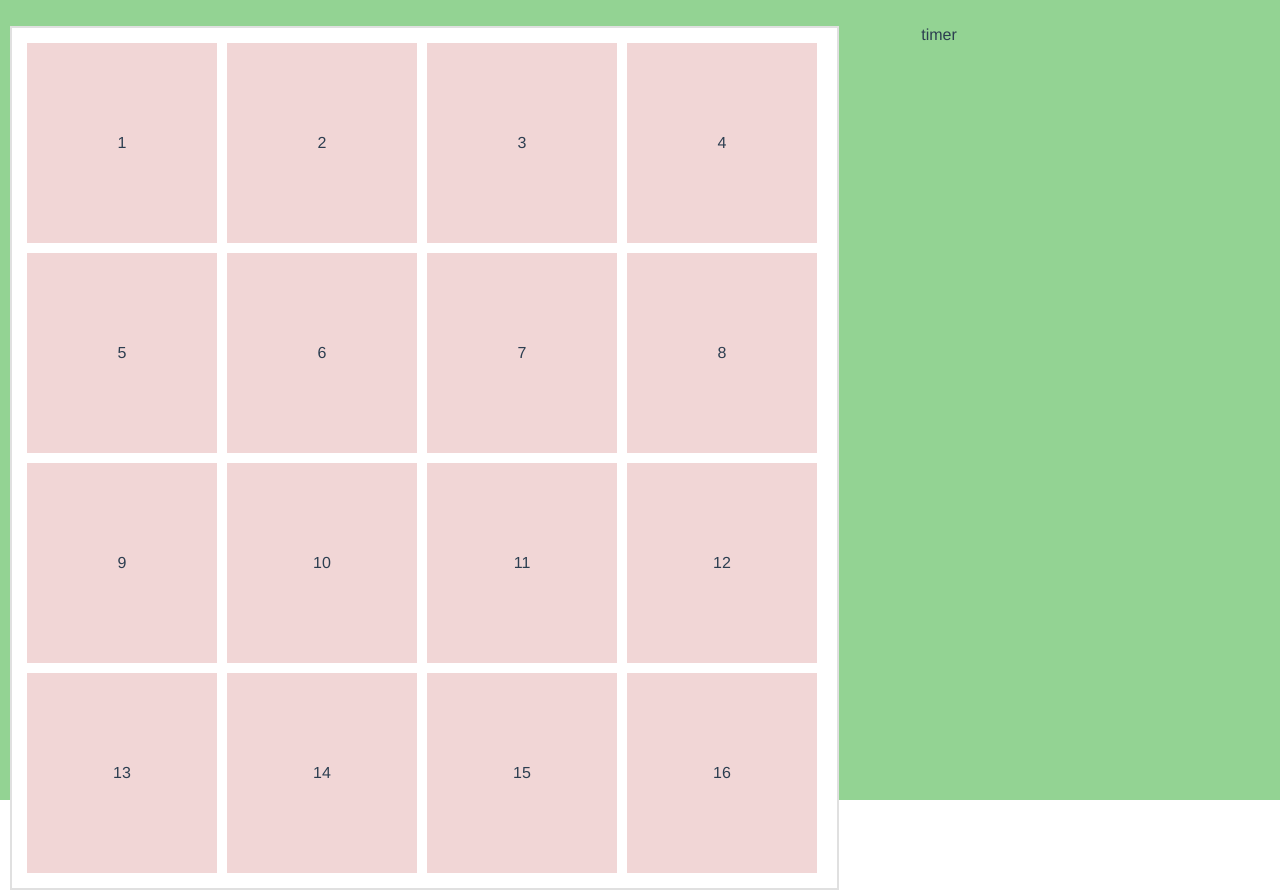
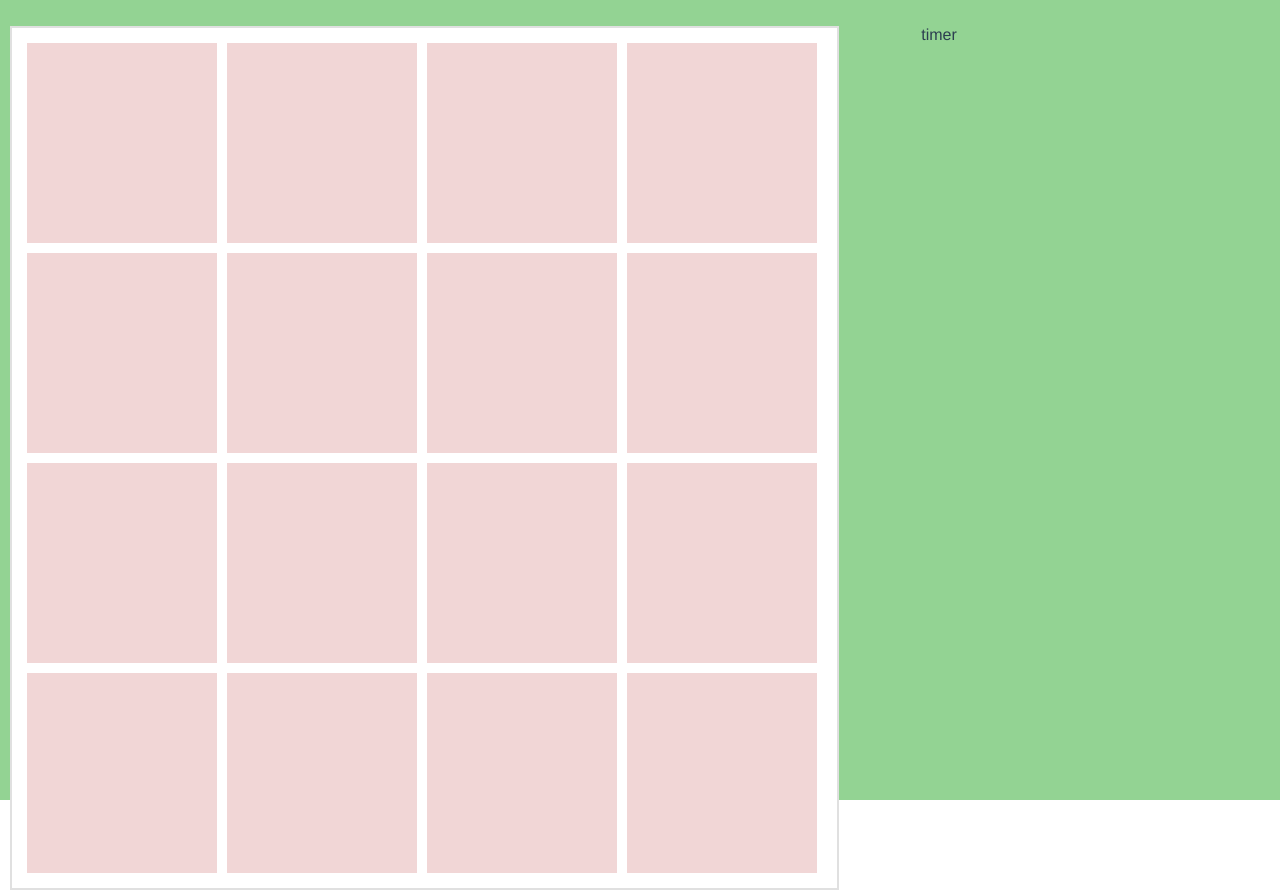
Before and after one commit to FatimahAreola/MSCI-342-Group-Project, a Vue app in the folder frontend/frontend/: page /game in a window 1280 px wide. Built offline with nearby package versions, Linux system fonts and the light colour scheme.

Commit message:
randomize card order

```diff
--- a/frontend/frontend/src/components/Card.vue
+++ b/frontend/frontend/src/components/Card.vue
@@ -1,7 +1,7 @@
 <template>
-	<div>
-		<div v-if="!active">{{ card.cardId }}</div>
-		<div v-else>YO</div>
+	<div class="card">
+		<div v-if="!active"></div>
+		<div v-else class="card-info">{{ card.cardId }} {{ card.artName }}</div>
 	</div>
 </template>
 
@@ -12,4 +12,12 @@ export default {
 </script>
 
 <style scoped>
+.card {
+	width: 100%;
+	height: 100%;
+}
+
+.card-info {
+	padding-top: 50%;
+}
 </style>
--- a/frontend/frontend/src/components/Game.vue
+++ b/frontend/frontend/src/components/Game.vue
@@ -1,13 +1,15 @@
 <template>
 	<div class="board">
 		<div class="board-wrapper">
-			<Board :cardData="cards" @updateActive="updateActive" />
+			<Board :cardData="shuffled" @updateActive="updateActive" />
 		</div>
 		<div class="timer">timer</div>
 	</div>
 </template>
 
 <script>
+import _ from "lodash";
+
 import Board from "./Board.vue";
 
 export default {
@@ -35,9 +37,14 @@ export default {
 				{ cardId: 15, artName: "art15", artUrl: "", active: false },
 				{ cardId: 16, artName: "art16", artUrl: "", active: false },
 			],
+			countFlipped: 0,
 		};
 	},
-	computed: {},
+	computed: {
+		shuffled() {
+			return _.shuffle(this.cards);
+		},
+	},
 	methods: {
 		updateActive({ value }) {
 			this.cards.forEach((card) => {
```
